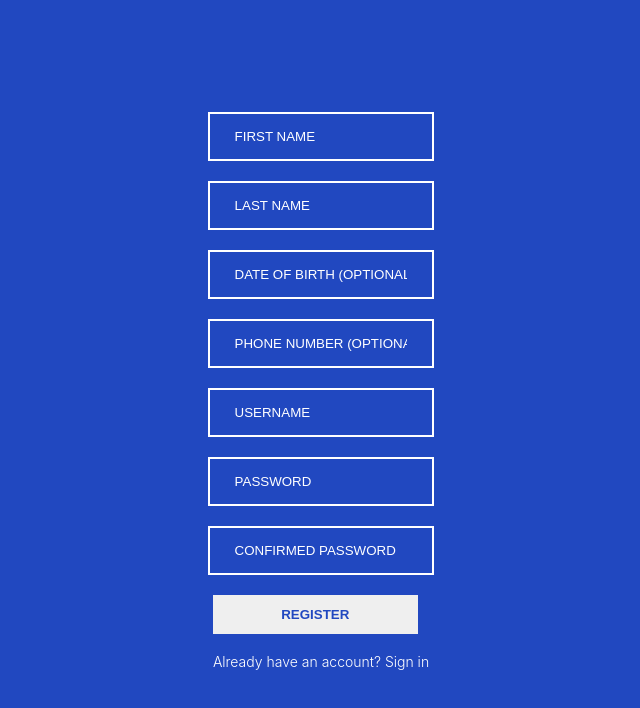
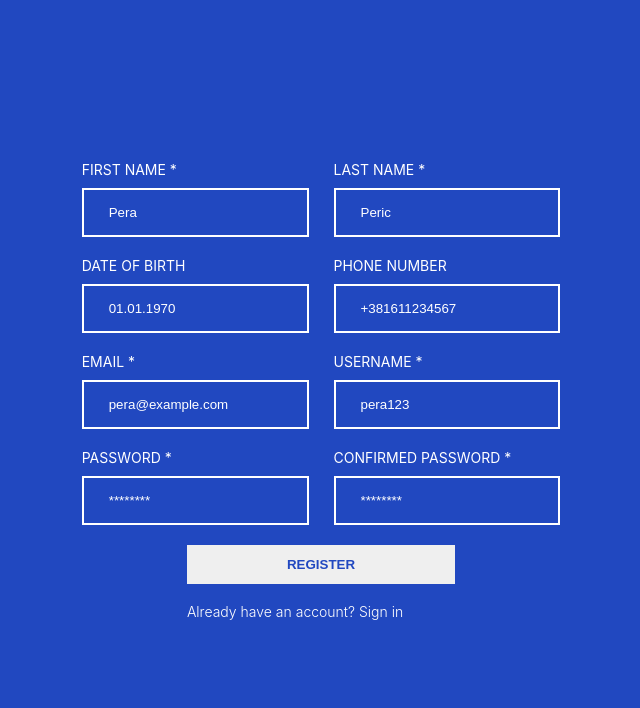
Before and after one commit to despotovic99/AnaPHP, a React (Create React App) app in the folder client/: page /register in a window 1280 px wide. Shown: the top 708 px of the page, without its empty margins (319-959 px from the left). Built offline with nearby package versions, Linux system fonts and the light colour scheme.

Commit message:
added validation and change styles on auth components

```diff
--- a/client/src/pages/ForgotPasswordPage.tsx
+++ b/client/src/pages/ForgotPasswordPage.tsx
@@ -1,16 +1,27 @@
-import React from "react";
+import React, {useRef} from "react";
 import {useNavigate} from "react-router-dom";
 
 const ForgotPasswordPage = () => {
     const navigate = useNavigate();
+    const emailRef = useRef<HTMLInputElement>(null);
+
+    const sendResetPasswordEmail = () => {
+        //TODO call api
+    }
+
     return (<div className={'page-container'}>
         <div className={'input-field-container'}>
-            <img src={'/assets/user.png'} alt={'user'} className={'icon'}/>
-            <input className={'input-field'} type={'text'} placeholder={'username'}/>
+            <label className={'input-field-label'}>Email</label>
+            <div className={'icon-container'}>
+                <img src={'/assets/user.png'} alt={'user'} className={'icon'}/>
+                <input className={'input-field'} type={'text'} placeholder={'pera@example.com'}/>
+            </div>
         </div>
 
         <div className={'buttons-container'}>
-            <button className={'button-secondary login-button'}>Send email</button>
+            <input type={'submit'} className={'button-secondary register-button'} onClick={sendResetPasswordEmail}
+                   value={'SEND EMAIL'}/>
+
             <h4 onClick={() => navigate('/login')}>Return to sign in?</h4>
         </div>
     </div>)
--- a/client/src/pages/LoginPage.tsx
+++ b/client/src/pages/LoginPage.tsx
@@ -3,7 +3,6 @@ import '../styles/AuthPageStyle.css'
 import {useNavigate} from "react-router-dom";
 import {LoginDto} from "../common/dtos/auth.interface.dto";
 import {Login} from "../common/models/auth.interface";
-import {Simulate} from "react-dom/test-utils";
 import {AuthContext} from "../store/AuthContext";
 
 
@@ -37,12 +36,20 @@ const LoginPage = () => {
     return (<div className={'page-container'}>
         <form>
             <div className={'input-field-container'}>
-                <img src={'/assets/user.png'} alt={'user'} className={'icon'}/>
-                <input ref={usernameRef} className={'input-field'} type={'text'} placeholder={'username'}/>
+                <label className={'input-field-label'}>Username</label>
+                <div className={'icon-container'}>
+                    <img src={'/assets/user.png'} alt={'user'} className={'icon'}/>
+                    <input ref={usernameRef} className={'input-field'} type={'text'} placeholder={'pera123'}
+                    />
+                </div>
             </div>
             <div className={'input-field-container'}>
-                <img src={'/assets/lock.png'} className={'icon'} alt={'lock'}/>
-                <input ref={passwordRef} className={'input-field'} type={'password'} placeholder={'password'}/>
+                <label className={'input-field-label'}>Password</label>
+                <div className={'icon-container'}>
+                    <img src={'/assets/lock.png'} className={'icon'} alt={'lock'}/>
+                    <input ref={passwordRef} className={'input-field'} type={'password'} placeholder={'********'}
+                    />
+                </div>
             </div>
             <div className={'buttons-container'}>
                 <input type={'submit'} onClick={loginHandler} className={'button-secondary login-button'}
--- a/client/src/pages/RegisterPage.tsx
+++ b/client/src/pages/RegisterPage.tsx
@@ -1,40 +1,115 @@
-import React from "react";
+import React, {useRef} from "react";
 import {useNavigate} from "react-router-dom";
+import {RegisterDto} from "../common/dtos/auth.interface.dto";
 
 const RegisterPage = () => {
     const navigate = useNavigate();
+    const firstNameRef = useRef<HTMLInputElement>(null);
+    const lastNameRef = useRef<HTMLInputElement>(null);
+    const dateOfBirthRef = useRef<HTMLInputElement>(null);
+    const phoneNumberRef = useRef<HTMLInputElement>(null);
+    const emailRef = useRef<HTMLInputElement>(null);
+    const usernameRef = useRef<HTMLInputElement>(null);
+    const passwordRef = useRef<HTMLInputElement>(null);
+    const confirmedPasswordRef = useRef<HTMLInputElement>(null);
+
+    const registerUserHandler = () => {
+        if (!firstNameRef.current?.value ||
+            !lastNameRef.current?.value ||
+            !usernameRef.current?.value ||
+            !passwordRef.current?.value ||
+            !emailRef.current?.value ||
+            !confirmedPasswordRef.current?.value) return;
+
+        if (firstNameRef.current.value.trim().length < 3 ||
+            lastNameRef.current.value.trim().length < 3 ||
+            usernameRef.current.value.trim().length < 3 ||
+            passwordRef.current.value.trim().length < 8 ||
+            !emailRef.current.value.includes('@') ||
+            confirmedPasswordRef.current.value.trim().length < 3) {
+            //TODO add toast
+            console.log('Sva polja moraju biti popunjena');
+            return;
+        }
+
+        if (passwordRef.current.value !== confirmedPasswordRef.current.value) {
+            //TODO add toast
+            console.log('Lozinke se ne poklapaju');
+            return;
+        }
+        const registerDto: RegisterDto = {
+            firsName: firstNameRef.current.value,
+            lastName: lastNameRef.current.value,
+            username: usernameRef.current.value,
+            email: emailRef.current.value,
+            password: passwordRef.current.value,
+            confirmedPassword: confirmedPasswordRef.current.value,
+            dateOfBirth: new Date(dateOfBirthRef.current?.value!),
+            phoneNumber: phoneNumberRef.current?.value
+        }
+        console.log(registerDto);
+    }
 
     return (<div className={'page-container'}>
+        <div className={'input-fields-container'}>
             <div className={'input-field-container'}>
-            <input className={'input-field register-input-field'} type={'text'} placeholder={'first name'}
+                <label className={'input-field-label'}>FIRST NAME *</label>
+                <input ref={firstNameRef} className={'input-field register-input-field'} type={'text'}
+                       placeholder={'Pera'}
                        required={true}/>
             </div>
             <div className={'input-field-container'}>
-            <input className={'input-field register-input-field'} type={'text'} placeholder={'last name'}
+                <label className={'input-field-label'}>LAST NAME *</label>
+                <input ref={lastNameRef} className={'input-field register-input-field'} type={'text'}
+                       placeholder={'Peric'}
+                       required={true}/>
+            </div>
+        </div>
+        <div className={'input-fields-container'}>
+            <div className={'input-field-container'}>
+                <label className={'input-field-label'}>DATE OF BIRTH</label>
+                <input ref={dateOfBirthRef} className={'input-field register-input-field'} type={'text'}
+                       placeholder={'01.01.1970'}/>
+            </div>
+            <div className={'input-field-container'}>
+                <label className={'input-field-label'}>PHONE NUMBER</label>
+                <input ref={phoneNumberRef} className={'input-field register-input-field'} type={'text'}
+                       placeholder={'+381611234567'}/>
+            </div>
+        </div>
+        <div className={'input-fields-container'}>
+            <div className={'input-field-container'}>
+                <label className={'input-field-label'}>EMAIL *</label>
+                <input ref={emailRef} className={'input-field register-input-field'} type={'email'}
+                       placeholder={'pera@example.com'}
                        required={true}/>
             </div>
             <div className={'input-field-container'}>
-            <input className={'input-field register-input-field'} type={'text'}
-                   placeholder={'date of birth (optional)'}/>
+                <label className={'input-field-label'}>USERNAME *</label>
+                <input ref={usernameRef} className={'input-field register-input-field'} type={'text'}
+                       placeholder={'pera123'}
+                       required={true}/>
             </div>
+        </div>
+
+        <div className={'input-fields-container'}>
             <div className={'input-field-container'}>
-            <input className={'input-field register-input-field'} type={'text'}
-                   placeholder={'phone number (optional)'}/>
-        </div>
-        <div className={'input-field-container'}>
-            <input className={'input-field register-input-field'} type={'text'} placeholder={'username'}
+                <label className={'input-field-label'}>PASSWORD *</label>
+                <input ref={passwordRef} className={'input-field register-input-field'} type={'password'}
+                       placeholder={'********'}
                        required={true}/>
             </div>
             <div className={'input-field-container'}>
-            <input className={'input-field register-input-field'} type={'password'} placeholder={'password'}
+                <label className={'input-field-label'}>CONFIRMED PASSWORD *</label>
+                <input ref={confirmedPasswordRef} className={'input-field register-input-field'} type={'password'}
+                       placeholder={'********'}
                        required={true}/>
             </div>
-        <div className={'input-field-container'}>
-            <input className={'input-field register-input-field'} type={'password'} placeholder={'confirmed password'}
-                   required={true}/>
         </div>
+
         <div className={'buttons-container'}>
-            <button className={'button-secondary register-button'}>Register</button>
+            <input type={'submit'} className={'button-secondary register-button'} value={'REGISTER'}
+                   onClick={registerUserHandler}/>
             <div className={'change-section-buttons-container'}>
                 <h4 onClick={() => navigate('/login')}>Already have an account? Sign in</h4>
             </div>
--- a/client/src/styles/AuthPageStyle.css
+++ b/client/src/styles/AuthPageStyle.css
@@ -9,8 +9,9 @@
 }
 
 .input-field-container {
-    position: relative;
     margin-bottom: 20px;
+    display: flex;
+    flex-direction: column;
 }
 
 .input-field-container .input-field {
@@ -28,14 +29,13 @@
 
 .input-field::placeholder {
     color: white;
-    text-transform: uppercase;
 }
 
 .input-field-container .icon {
     position: absolute;
-    width: 30px;
-    height: 30px;
-    top: 8px;
+    width: 25px;
+    height: 25px;
+    top: 12px;
     left: 10px;
     object-fit: contain;
     padding-right: 10px;
@@ -54,7 +54,8 @@
 }
 
 .buttons-container .button-secondary {
-    padding: 12px 0;
+    padding-top: 12px;
+    padding-bottom: 12px;
     outline: none;
     border: none;
     color: #2148C0;
@@ -62,12 +63,9 @@
     text-transform: uppercase;
 }
 
-.login-button {
-    width: 15vw;
-}
-
 .register-button {
-    width: 16vw;
+    padding-right: 100px;
+    padding-left: 100px;
 }
 
 .buttons-container h4:hover {
@@ -78,3 +76,23 @@
     display: flex;
     justify-content: space-between;
 }
+
+.button-secondary:hover {
+    cursor: pointer;
+}
+
+.input-field-label {
+    color: white;
+    margin-bottom: 10px;
+    text-transform: uppercase;
+    font-size: 14px;
+}
+
+.icon-container {
+    position: relative;
+}
+
+.input-fields-container {
+    display: flex;
+    gap: 25px
+}
```
Also changed, not shown: client/src/common/dtos/auth.interface.dto.ts (+11 -0 lines). Lines whose indentation alone changed are shown as unchanged.
